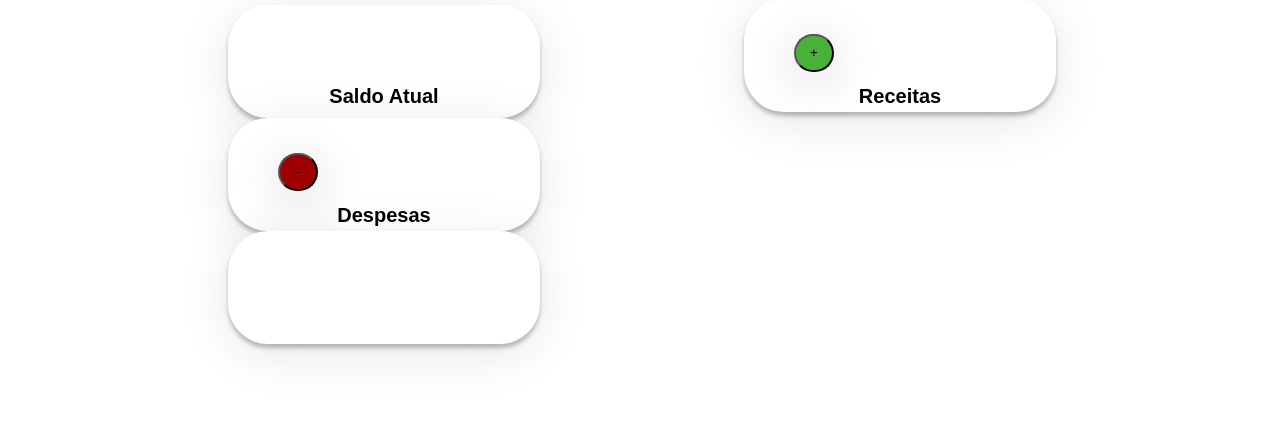
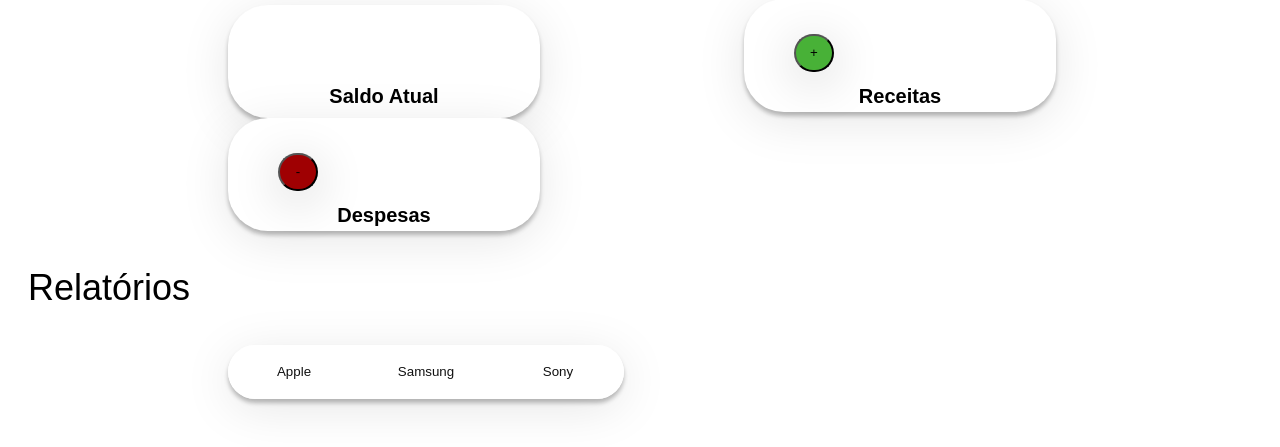
Before and after one commit to caleberebello/MeuVerdinho, a PHP site: page / in a window 1280 px wide. Shown: the part 193-640 px from the top of the page. Run offline with PHP 8.4, Linux system fonts and the light colour scheme.

Commit message:
Adicionando botões de relatório

```diff
--- a/html/index.css
+++ b/html/index.css
@@ -140,3 +140,41 @@ h1{
     box-shadow: 0px 9px 50px rgba(0, 0, 0, 0.2);
     border-radius: 45px;
 }
+
+.box1{
+    display: inline-block;
+    margin-left: 200px;
+    width: 396px;
+    height: 54px;
+    background: #FFFFFF;
+    box-shadow: 0px 4px 4px rgba(0, 0, 0, 0.25), 0px 9px 50px rgba(0, 0, 0, 0.1);
+    border-radius: 40px;
+}
+
+.btn-group button {
+    background-color: #FFFFFF; /* Green background */
+    border: none;
+    width: 132px;
+    height: 54px;
+    border-radius: 40px; /* Green border */
+    color: #111; /* White text */
+    padding: 10px 24px; /* Some padding */
+    cursor: pointer; /* Pointer/hand icon */
+    float: left; /* Float the buttons side by side */
+}
+
+.btn-group button:not(:last-child) {
+    border-right: none; /* Prevent double borders */
+}
+
+  /* Clear floats (clearfix hack) */
+.btn-group:after {
+    content: "";
+    clear: both;
+    display: table;
+}
+
+  /* Add a background color on hover */
+.btn-group button:focus {
+    background-color: #683A25;
+}
--- a/html/index.html
+++ b/html/index.html
@@ -57,7 +57,14 @@
         </div>
 
         <div>
-            <div class="box"></div>
+            <p>Relatórios</p>
+            <div class="box1">
+                <div class="btn-group">
+                    <button>Apple</button>
+                    <button>Samsung</button>
+                    <button>Sony</button>
+                </div>
+            </div>
         </div>
       </div>
 
```
Also changed, not shown: html/Vector.png (added).
